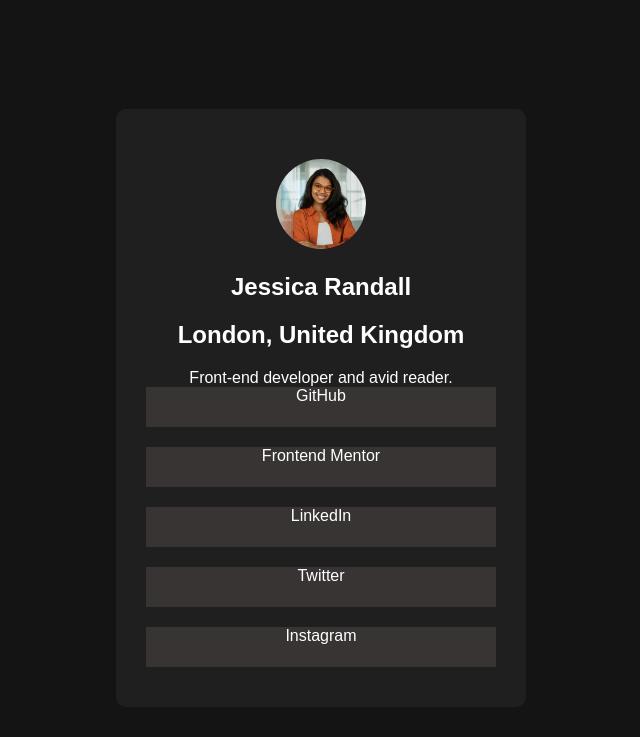
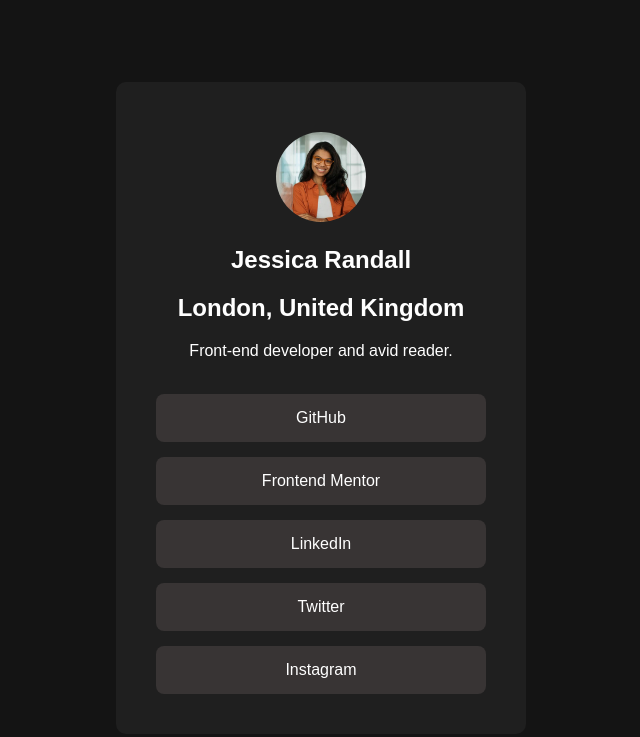
Before and after one commit to juliaharumi2006/Fac_DW_Atv1, a plain HTML site: page proj_perfil/index.html in a window 1280 px wide. Shown: the whole page, without its empty margins (319-959 px from the left). Drawn offline with Linux system fonts and the light colour scheme.

Commit message:
perfil quase finalizado

```diff
--- a/proj_perfil/index.html
+++ b/proj_perfil/index.html
@@ -2,6 +2,8 @@
 <html lang="en">
 
 <head>
+    <link rel="preconnect" href="https://fonts.gstatic.com/css?family=Rubik" crossorigin>
+
     <meta charset="UTF-8">
     <meta name="viewport" content="width=device-width, initial-scale=1.0">
     <title>Projeto perfil</title>
@@ -12,12 +14,14 @@
 
     <section class="card">
 
-            <img class="foto" src="foto_mulher.jpg">
+        <img class="foto" src="foto_mulher.jpg">
 
         <h1>Jessica Randall</h1>
         <h2>London, United Kingdom</h2>
 
-        Front-end developer and avid reader.
+        <p>Front-end developer and avid reader.</p>
+        <br>
+
         <div class="bottons">
             <div class="box">GitHub</div>
             <div class="box">Frontend Mentor</div>
--- a/proj_perfil/styles2.css
+++ b/proj_perfil/styles2.css
@@ -20,16 +20,22 @@ body {
     width: 90px;
     border-radius: 50%; /*vai transformar as bordas em uma circunferência*/
 }
-.bottons{
+.bottons{ /*classe do conunto de botões*/
     display: flex;
-    flex-wrap: wrap;
+    flex-wrap: wrap; /*especifica se os itens flexiveis devem ser quebrados*/
     justify-content: center; /*deixa o conteúdo no centro de forma horizontal*/
     align-items: center;
-    gap: 20px;
+    gap: 15px; /*espaçamento entre os botões da classe*/
 }
-.box{
+.box{ /* classe dos botões individuais*/
+    padding: 15px;
     background-color: #383434;
-    height: 30px;
-    height: 40px;
-    width: 350px;
+    width: 300px;
+    border-radius: 8px;
 }
+.rubik{
+    font-family: "Rubik", sans-serif;
+    font-optical-sizing: auto;
+    font-weight: 30px;
+    font-style: normal;
+  }
```
